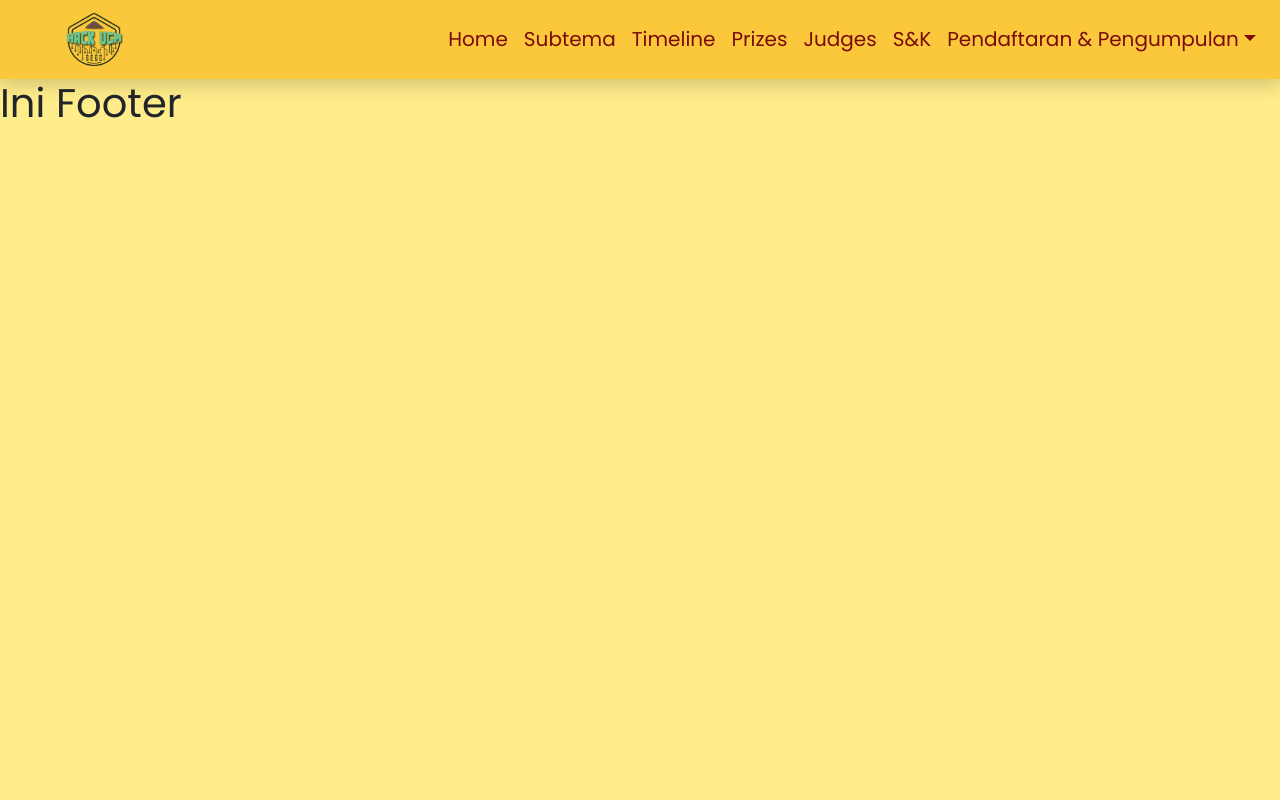
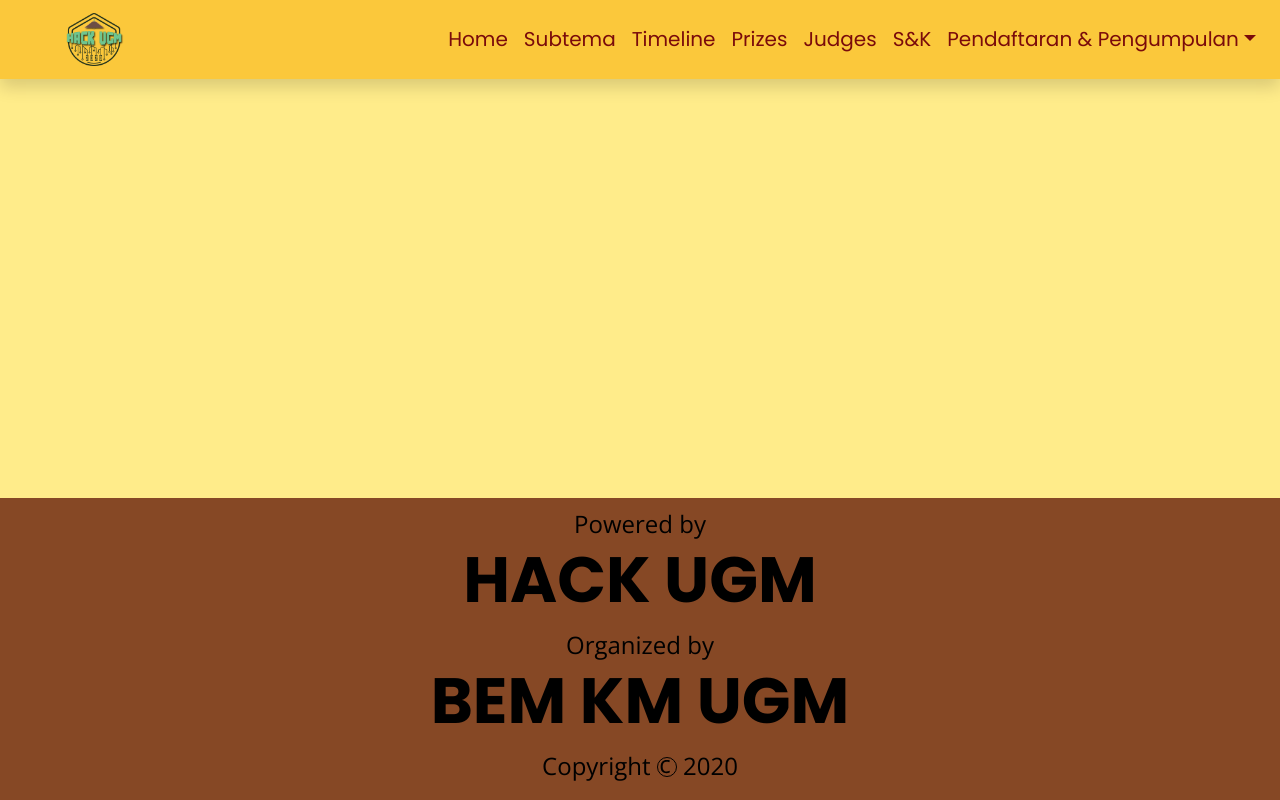
Before and after one commit to daffaalfandy/hackathon-ugm-web, a Vue app: page / in a window 1280 px wide. Built offline with nearby package versions, Linux system fonts and the light colour scheme; a web font is replaced by a local one.

Commit message:
Add footer and change web icon

```diff
--- a/src/components/Footer.vue
+++ b/src/components/Footer.vue
@@ -1,3 +1,13 @@
 <template>
-  <h1>Ini Footer</h1>
+  <footer class="page-footer text-light footer fixed-bottom">
+    <div class="container">
+      <p class="footer-subtitle text-center mt-2 mb-0">Powered by</p>
+      <h1 class="footer-title-logo text-center">HACK UGM</h1>
+      <p class="footer-subtitle text-center mb-0">Organized by</p>
+      <h1 class="footer-title text-center">BEM KM UGM</h1>
+      <p class="footer-subtitle text-center">
+        Copyright <img class="copyright" src="../assets/copyright.svg" /> 2020
+      </p>
+    </div>
+  </footer>
 </template>
--- a/src/style.scss
+++ b/src/style.scss
@@ -105,3 +105,63 @@
     border: 0px;
   }
 }
+
+// Footer
+footer {
+  background-color: #864825;
+}
+
+.footer-subtitle {
+  font-family: "Open Sans";
+  color: #000000;
+
+  @include for-desktop-up {
+    font-size: 1.5em;
+  }
+
+  @include for-phone-only {
+    font-size: 10px;
+  }
+}
+
+.footer-title-logo {
+  font-family: "Poppins";
+  color: #000000;
+  font-size: 4em;
+  font-weight: 700;
+
+  @include for-phone-only {
+    font-family: Poppins;
+    font-style: normal;
+    font-weight: bold;
+    font-size: 18px;
+    line-height: 27px;
+    text-align: center;
+  }
+}
+
+.footer-title {
+  font-family: "Poppins";
+  color: #000000;
+
+  font-size: 4em;
+  font-weight: 700;
+
+  @include for-phone-only {
+    font-style: normal;
+    font-weight: bold;
+    font-size: 18px;
+    line-height: 27px;
+    /* identical to box height */
+
+    text-align: center;
+  }
+}
+
+.copyright {
+  margin-top: -0.4em;
+
+  @include for-phone-only {
+    width: 8px;
+  }
+}
```
Also changed, not shown: src/assets/copyright.svg (added), 1 other file (tests, documents, lock files or other folders).
